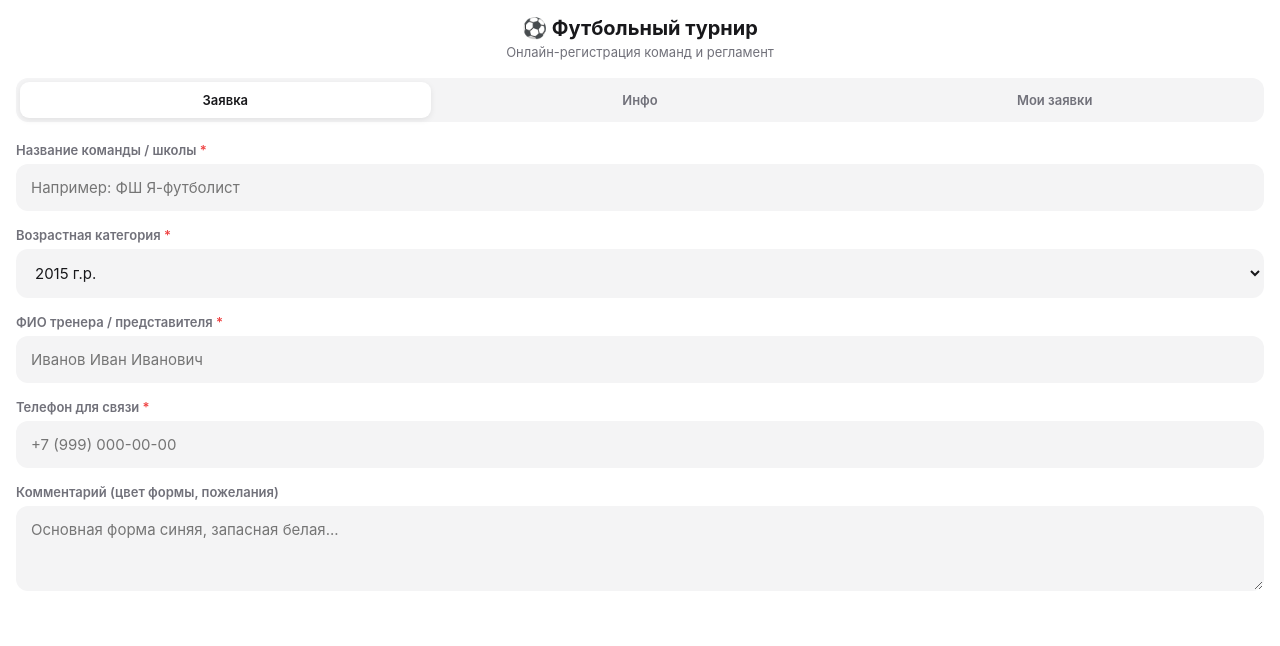
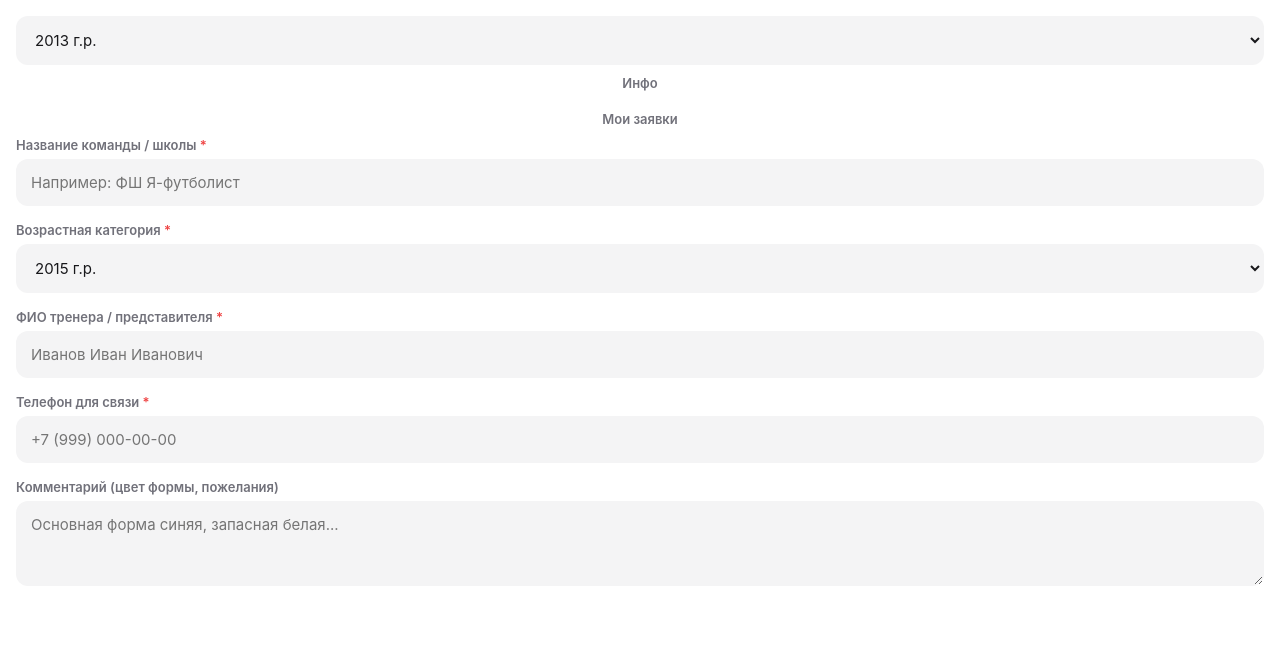
Before and after one commit to golden-boy17/football-cup, a plain HTML site: page index.html in a window 1280 px wide. Drawn offline with Linux system fonts and the light colour scheme; a script that the page names is missing.

Commit message:
Update index.html

```diff
--- a/index.html
+++ b/index.html
@@ -139,15 +139,18 @@
         }
     </style>
 </head>
-<body>
-
-    <div class="header">
-        <h1>⚽ Футбольный турнир</h1>
-        <p>Онлайн-регистрация команд и регламент</p>
-    </div>
-
-    <div class="tabs">
-        <div class="tab active" onclick="switchTab('form', 0)">Заявка</div>
+<select id="age_group">
+    <option value="2013 г.р.">2013 г.р.</option>
+    <option value="2014 г.р.">2014 г.р.</option>
+    <option value="2015 г.р.">2015 г.р.</option>
+    <option value="2016 г.р.">2016 г.р.</option>
+    <option value="2017 г.р.">2017 г.р.</option>
+    <option value="2018 г.р.">2018 г.р.</option>
+    <option value="2019 г.р.">2019 г.р.</option>
+    <option value="2020 г.р.">2020 г.р.</option>
+    <option value="2021 г.р.">2021 г.р.</option>
+    <option value="2022 г.р.">2022 г.р.</option>
+</select>
         <div class="tab" onclick="switchTab('info', 1)">Инфо</div>
         <div class="tab" onclick="switchTab('my', 2)">Мои заявки</div>
     </div>
```
